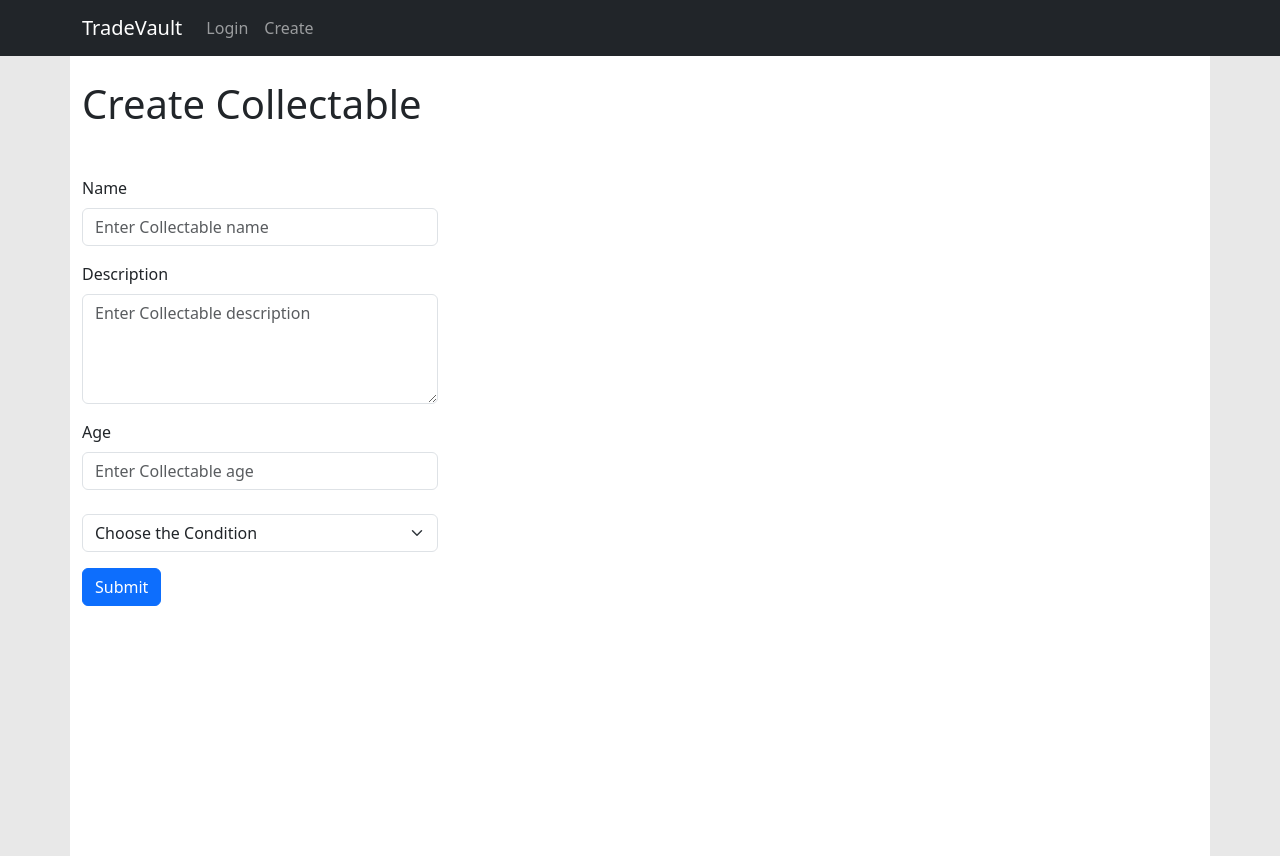
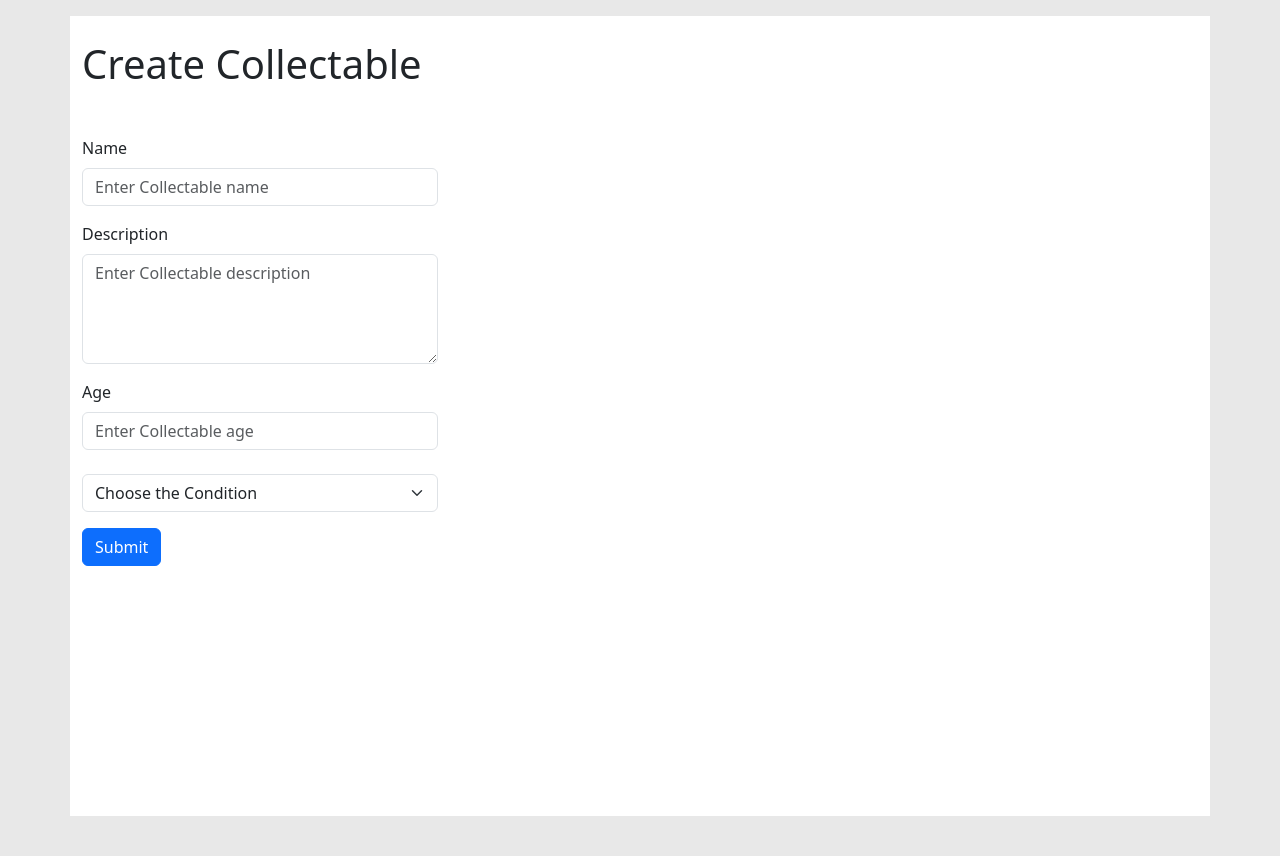
Before and after one commit to JohnJones88/TradeVault-ui, a React (Create React App) app: page /create in a window 1280 px wide. After the commit the page ends 816 px from the top, so only its background shows below. Built offline with nearby package versions, Linux system fonts and the light colour scheme.

Commit message:
added authorization to create, signup, and view pages added withNav, withoutNav, and navbar components

```diff
--- a/src/App.tsx
+++ b/src/App.tsx
@@ -11,34 +11,19 @@ import LogInPage from "./pages/logIn/LoginPage";
 import SignUpPage from "./pages/signUp/SignUpPage";
 import ViewPage from "./pages/view/ViewPage";
 import CreatePage from "./pages/create/CreatePage";
-
-const hideNavBarPaths = ["/", "/signup"];
+import WithoutNav from "./components/WithoutNav";
+import WithNav from "./components/WithNav";
 
 function App() {
-  const [shouldShowNavBar, setShouldShowNavBar] = useState(hideNavBarPaths.find(x => x == window.location.pathname) == null);
 
   return (
     <BrowserRouter>
-      {
-        shouldShowNavBar && <div>
-          <Navbar bg="dark" variant="dark" expand="lg" sticky="top">
-            <Container className="bg-dark">
-              <Navbar.Brand href="/home">TradeVault</Navbar.Brand>
-              <Navbar.Toggle aria-controls="basic-navbar-nav" />
-              <Navbar.Collapse id="basic-navbar-nav">
-                <Nav className="me-auto">
-                  <Nav.Link href="/">Login</Nav.Link>
-                  <Nav.Link href="/create">Create</Nav.Link>
-                </Nav>
-              </Navbar.Collapse>
-            </Container>
-          </Navbar>
-        </div>
-      }
       <Routes>
-        <Route>
+        <Route element={<WithoutNav />}>
           <Route path='/signup' element={<SignUpPage />} />
           <Route path='/' element={<LogInPage />} />
+        </Route>
+        <Route element={<WithNav />}>
           <Route path='/home' element={<HomePage />} />
           <Route path='/view/:id' element={<ViewPage />} />
           <Route path='/create' element={<CreatePage />} />
--- /dev/null
+++ b/src/components/Navbar.jsx
@@ -0,0 +1,23 @@
+import React from 'react'
+import Container from 'react-bootstrap/Container';
+import Nav from 'react-bootstrap/Nav';
+import Navbar from 'react-bootstrap/Navbar';
+
+export const Navbar = () => {
+  return (
+    <div>
+      <Navbar bg="dark" variant="dark" expand="lg" sticky="top">
+            <Container className="bg-dark">
+              <Navbar.Brand href="/home">TradeVault</Navbar.Brand>
+              <Navbar.Toggle aria-controls="basic-navbar-nav" />
+              <Navbar.Collapse id="basic-navbar-nav">
+                <Nav className="me-auto">
+                  <Nav.Link href="/">Login</Nav.Link>
+                  <Nav.Link href="/create">Create</Nav.Link>
+                </Nav>
+              </Navbar.Collapse>
+            </Container>
+          </Navbar>
+    </div>
+  )
+}
--- /dev/null
+++ b/src/components/WithNav.tsx
@@ -0,0 +1,14 @@
+import React from "react";
+//import Navbar from './components/Navbar';
+import { Outlet } from "react-router-dom";
+import Navbar from 'react-bootstrap/Navbar';
+
+
+export default () => {
+  return (
+    <>
+      <Navbar />
+      <Outlet />
+    </>
+  );
+};
--- /dev/null
+++ b/src/components/WithoutNav.tsx
@@ -0,0 +1,4 @@
+import React from "react";
+import { Outlet } from "react-router-dom";
+
+export default () => <Outlet />
--- a/src/pages/create/CreatePage.tsx
+++ b/src/pages/create/CreatePage.tsx
@@ -66,7 +66,7 @@ function CreatePage() {
 
       const options = {
         method: 'POST',
-        headers: { 'Content-Type': 'application/json' },
+        headers: { 'Content-Type': 'application/json', 'authorization': `${localStorage.getItem('profile-token')}` },
         body: JSON.stringify({ name: name, description: description, age: age, condition: "Mint" })
       }
 
@@ -74,6 +74,9 @@ function CreatePage() {
         const response = await fetch(url, options);
         const data = await response.json()
         console.log(data);
+
+        localStorage.setItem('profile-token', data.token)
+
         navigate('/view')
       } catch (error) {
         console.error(error);
@@ -85,7 +88,7 @@ function CreatePage() {
 
       const options = {
         method: 'PUT',
-        headers: { 'Content-Type': 'application/json' },
+        headers: { 'Content-Type': 'application/json', 'authorization': `${localStorage.getItem('profile-token')}` },
         body: JSON.stringify({ name: name, description: description, age: age, condition: condition })
       }
 
@@ -94,6 +97,7 @@ function CreatePage() {
         const data = await response.json()
         console.log(data);
 
+        localStorage.setItem('profile-token', data.token)
 
         navigate('/view')
       } catch (error) {
--- a/src/pages/logIn/LoginPage.tsx
+++ b/src/pages/logIn/LoginPage.tsx
@@ -66,7 +66,7 @@ function LogInPage() {
 
       const options = {
         method: 'POST',
-        headers: { 'content-Type': 'application/json' },
+        headers: { 'content-Type': 'application/json', 'authorization': `${localStorage.getItem('profile-token')}` },
         body: JSON.stringify({ user_name: username, password: password })
       }
       console.log(options)
--- a/src/pages/signUp/SignUpPage.tsx
+++ b/src/pages/signUp/SignUpPage.tsx
@@ -66,6 +66,7 @@ function SignUpPage() {
         const response = await fetch(url, options);
         const data = await response.json()
         console.log(data);
+
         navigate('/')
       } catch (error) {
         setHasError(true);
--- a/src/pages/view/ViewPage.tsx
+++ b/src/pages/view/ViewPage.tsx
@@ -33,6 +33,9 @@ function ViewPage() {
         const response = await fetch(url, options);
         const data = await response.json();
         console.log(data);
+
+        localStorage.setItem('profile-token', data.token)
+
         setName(data.name)
         setDescription(data.description)
         setAge(data.age)
@@ -94,7 +97,7 @@ function ViewPage() {
 
       const options = {
         method: 'PUT',
-        headers: { 'Content-Type': 'application/json' },
+        headers: { 'Content-Type': 'application/json', 'authorization': `${localStorage.getItem('profile-token')}` },
         body: JSON.stringify({ name: name, description: description, age: age, condition: condition })
       }
 
@@ -102,6 +105,9 @@ function ViewPage() {
         const response = await fetch(url, options);
         const data = await response.json();
         console.log(data)
+
+        localStorage.setItem('profile-token', data.token)
+
         asyncPutCollectable();
 
 
```
